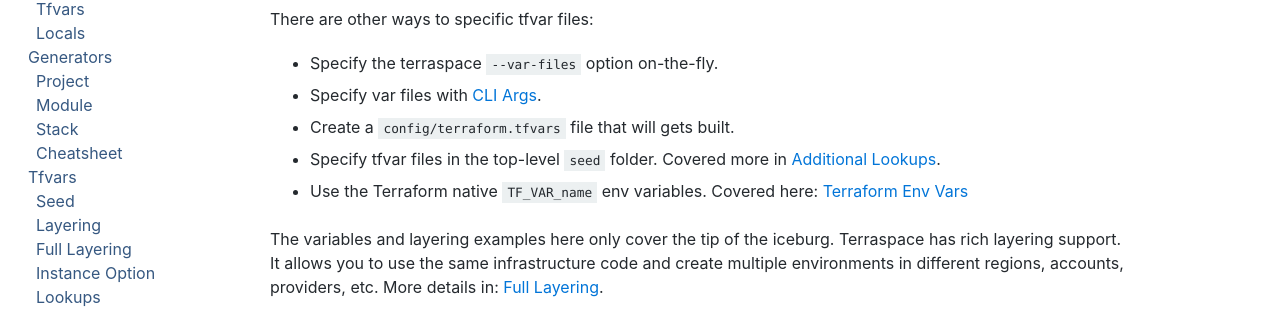
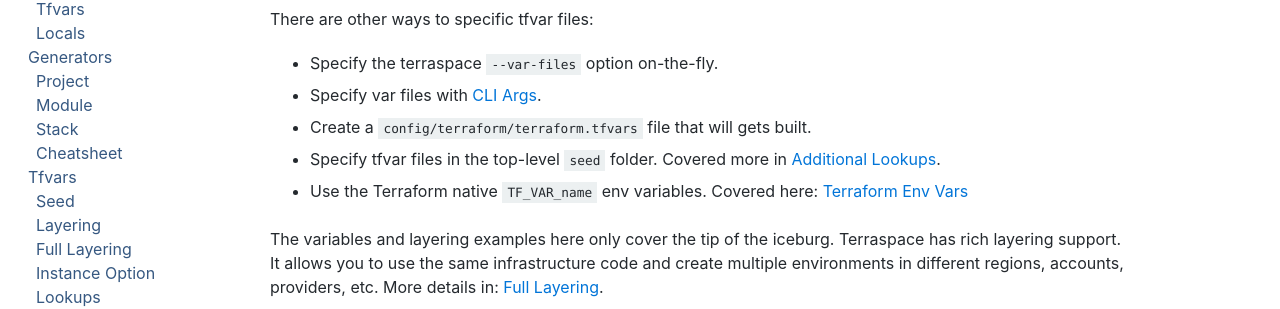
Before and after one commit to boltops-tools/terraspace-docs, a Jekyll site: the page built from _docs/tfvars/layering.md, in a window 1280 px wide and 900 px high, scrolled down 977 px. Shown: the part 139-448 px from the top of the window. Built offline with Jekyll 4.4.1, drawn with Linux system fonts in a browser that asks for light colours; a script that is not in the unit is left out.

Commit message:
Update layering.md

```diff
--- a/_docs/tfvars/layering.md
+++ b/_docs/tfvars/layering.md
@@ -39,7 +39,7 @@
 
 * Specify the terraspace `--var-files` option on-the-fly.
 * Specify var files with [CLI Args]({% link _docs/cli/args.md %}).
-* Create a `config/terraform.tfvars` file that will gets built.
+* Create a `config/terraform/terraform.tfvars` file that will gets built.
 * Specify tfvar files in the top-level `seed` folder. Covered more in [Additional Lookups]({% link _docs/tfvars/lookups.md %}).
 * Use the Terraform native `TF_VAR_name` env variables. Covered here: [Terraform Env Vars](https://www.terraform.io/docs/commands/environment-variables.html)
 
```
